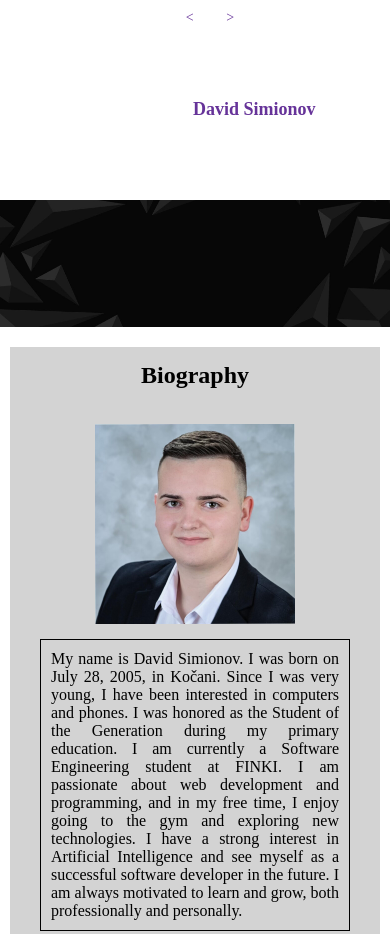
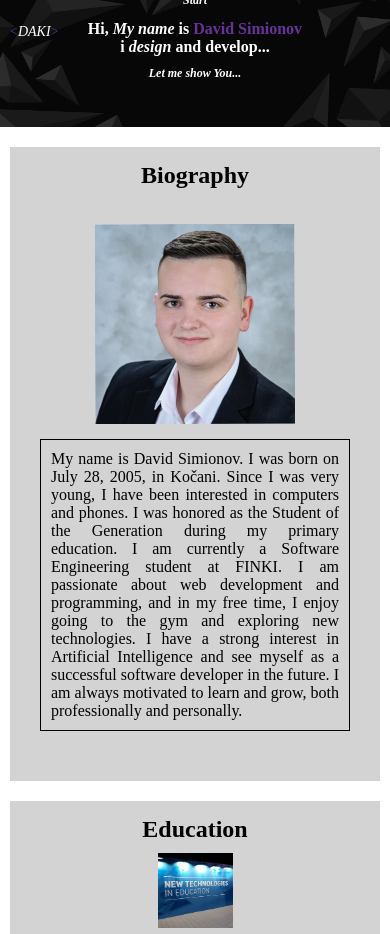
Before and after one commit to David-Simionov/Personal-WebSite, a plain HTML site: page index.html in a window 390 px wide. Shown: the top 934 px of the page. Drawn offline with Linux system fonts and the light colour scheme.

Commit message:
Add files via upload

```diff
--- a/styles.css
+++ b/styles.css
@@ -133,7 +133,6 @@ footer p{
     position: relative;
     top: 66px;
 }
-/* 📱 За екрани до 768px (мобилни уреди) */
 @media (max-width: 768px) {
     html, body {
         margin: 0;
@@ -143,33 +142,9 @@ footer p{
     }
 
     nav {
+        position: relative;
         width: 100%;
-        position: relative;
-    }
-
-    nav h1 {
-        position: relative;
-        top: auto;
-        left: auto;
-        font-size: 18px;
-        padding: 20px 10px;
-        border-left: none;
-        color: white;
-        text-align: center;
-    }
-
-    .gorelevo {
-        position: relative;
-        text-align: center;
-        margin-top: 10px;
-        font-size: 14px;
-    }
-
-    .start,
-    .let {
-        font-size: 12px;
-        display: block;
-        text-align: center;
+        height: auto;
     }
 
     nav img {
@@ -178,19 +153,45 @@ footer p{
         display: block;
     }
 
+    nav h1 {
+        position: absolute;
+        top: 30%;
+        left: 50%;
+        transform: translate(-50%, -50%);
+        font-size: 16px;
+        color: white;
+        text-align: center;
+        padding: 10px;
+        border-left: none;
+        width: 90%;
+        box-sizing: border-box;
+    }
+
+    .gorelevo {
+        position: absolute;
+        top: 10px;
+        left: 10px;
+        font-size: 14px;
+        color: white;
+    }
+
+    .start, .let {
+        display: block;
+        font-size: 12px;
+        text-align: center;
+        margin-top: 10px;
+    }
+
     .container {
         width: 100%;
-        margin: 0;
         padding: 0 10px;
         box-sizing: border-box;
     }
 
     .container div {
-        width: 100%;
+        background-color: lightgray;
         margin: 20px 0;
         padding: 15px;
-        box-sizing: border-box;
-        background-color: lightgray;
     }
 
     .container img {
@@ -204,18 +205,18 @@ footer p{
     #biography p {
         margin: 0;
         padding: 10px;
+        text-align: justify;
         border: 1px solid black;
         top: 0;
     }
 
-    #osnovno p,
-    #sredno p,
-    #faks p {
+    #osnovno p, #sredno p, #faks p {
         margin-left: 0;
         top: 0;
     }
 
     #skills {
+        display: flex;
         flex-direction: column;
         gap: 15px;
         padding: 10px 0;
@@ -227,28 +228,28 @@ footer p{
     }
 
     #sk {
+        text-align: center;
         top: 0;
-        text-align: center;
     }
 
     footer {
+        background-color: black;
+        padding: 20px 10px;
         width: 100%;
-        padding: 20px 10px;
-        background-color: black;
         box-sizing: border-box;
     }
 
     #contact h2 {
+        color: white;
         text-align: center;
-        color: white;
         margin-bottom: 10px;
     }
 
     #contact div {
         display: flex;
         justify-content: center;
+        flex-wrap: wrap;
         gap: 10px;
-        flex-wrap: wrap;
     }
 
     footer a {
@@ -257,9 +258,8 @@ footer p{
     }
 
     footer p {
-        position: static;
         color: white;
         text-align: center;
-        margin-top: 15px;
+        margin-top: 10px;
     }
 }
```
